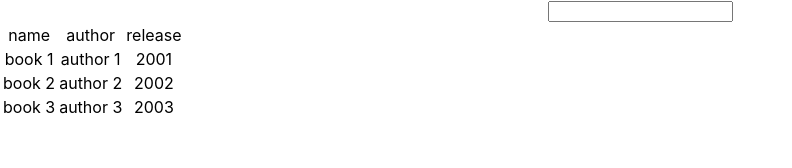
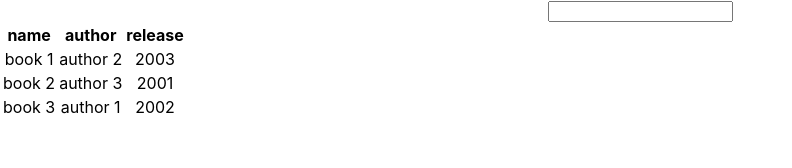
Before and after one commit to echnaya-p/table, a React (Create React App) app: page / in a window 1280 px wide. Shown: the top 168 px of the page, without its empty margins (0-792 px from the left). Built offline with nearby package versions, Linux system fonts and the light colour scheme.

Commit message:
added sorted

```diff
--- a/src/App.js
+++ b/src/App.js
@@ -2,28 +2,28 @@ import './App.css';
 import React from "react";
 import Table from "./Table";
 
-const exampleBody = [
+const example = [
   {
     name: 'book 1',
-    author: 'author 1',
+    author: 'author 2',
+    release: '2003',
+  },
+  {
+    name: 'book 2',
+    author: 'author 3',
     release: '2001',
   },
   {
-    name: 'book 2',
-    author: 'author 2',
+    name: 'book 3',
+    author: 'author 1',
     release: '2002',
-  },
-  {
-    name: 'book 3',
-    author: 'author 3',
-    release: '2003',
   },
 ];
 
 function App() {
   return (
     <div className="App">
-      <Table tableData={exampleBody} />
+      <Table arrayOfData={example} />
     </div>
   );
 }
--- a/src/Table.css
+++ /dev/null
@@ -1,3 +0,0 @@
-.hidden {
-    display: none;
-}
--- a/src/Table.js
+++ b/src/Table.js
@@ -1,21 +1,26 @@
-import React, {useState} from "react";
-import "./Table.css";
+import React, {useState, useEffect} from "react";
+import generateUniqueId from "./utils/utils";
 
 function Table(props) {
-  const {tableData} = props;
+  const {arrayOfData} = props;
 
   const [ text, setText ] = useState('');
-
-  const sort = () => {
-
-  };
+  const [ newData, setNewData ] = useState([...arrayOfData]);
+  const [ sortedParams, setSorted ] = useState({});
+  const [ selectedSort, setSelectedSort ] = useState('');
 
   const handleChangeText = () => (e) => {
     setText(e.target.value);
   };
 
+  const handleSort = (key) => () => {
+    const isTrue = !sortedParams?.[key];
+    setSelectedSort(key);
+    setSorted({...sortedParams, [key]: isTrue});
+  };
+
   const filter = () => {
-    return tableData.filter(data => {
+    const filteredData = arrayOfData.filter(data => {
       const values = Object.values(data);
       const isIncluded = values.some(value => {
         return value.toLowerCase().includes(text.toLowerCase());
@@ -23,29 +28,38 @@ function Table(props) {
 
       return isIncluded;
     });
+
+    if (selectedSort) {
+      filteredData.sort((a, b) => sortedParams[selectedSort] ?
+        a[selectedSort].localeCompare(b[selectedSort]) : b[selectedSort].localeCompare(a[selectedSort]));
+    }
+
+    setNewData(filteredData);
   };
 
-  const filteredData = filter();
-
-  const renderHeader = (data) => {
-    const keys = Object.keys(data);
-    return keys.map((key) => <td onClick={sort}>{key}</td>);
+  const renderHeader = () => {
+    const keys = Object.keys(arrayOfData[0]);
+    return keys.map((key) => <th key={generateUniqueId()} onClick={handleSort(key)}>{key}</th>);
   };
 
   const renderRow = (data) => {
     const keys = Object.keys(data);
-    return keys.map((key) => <td>{data[key]}</td>);
+    return keys.map((key) => <td key={generateUniqueId()}>{data[key]}</td>);
   };
 
   const renderRows = () =>{
-    return filteredData.map((data) =><tr>{renderRow(data)}</tr>);
+    return newData.map((data) =><tr key={generateUniqueId()}>{renderRow(data)}</tr>);
   };
+
+  useEffect(() => {
+    filter();
+  }, [text, selectedSort, sortedParams]);
 
   return (
     <div>
       <input type="text" onChange={handleChangeText()} />
       <table>
-        <thead>{renderHeader(tableData[0])}</thead>
+        <thead><tr>{renderHeader()}</tr></thead>
         <tbody>{renderRows()}</tbody>
       </table>
     </div>
```
